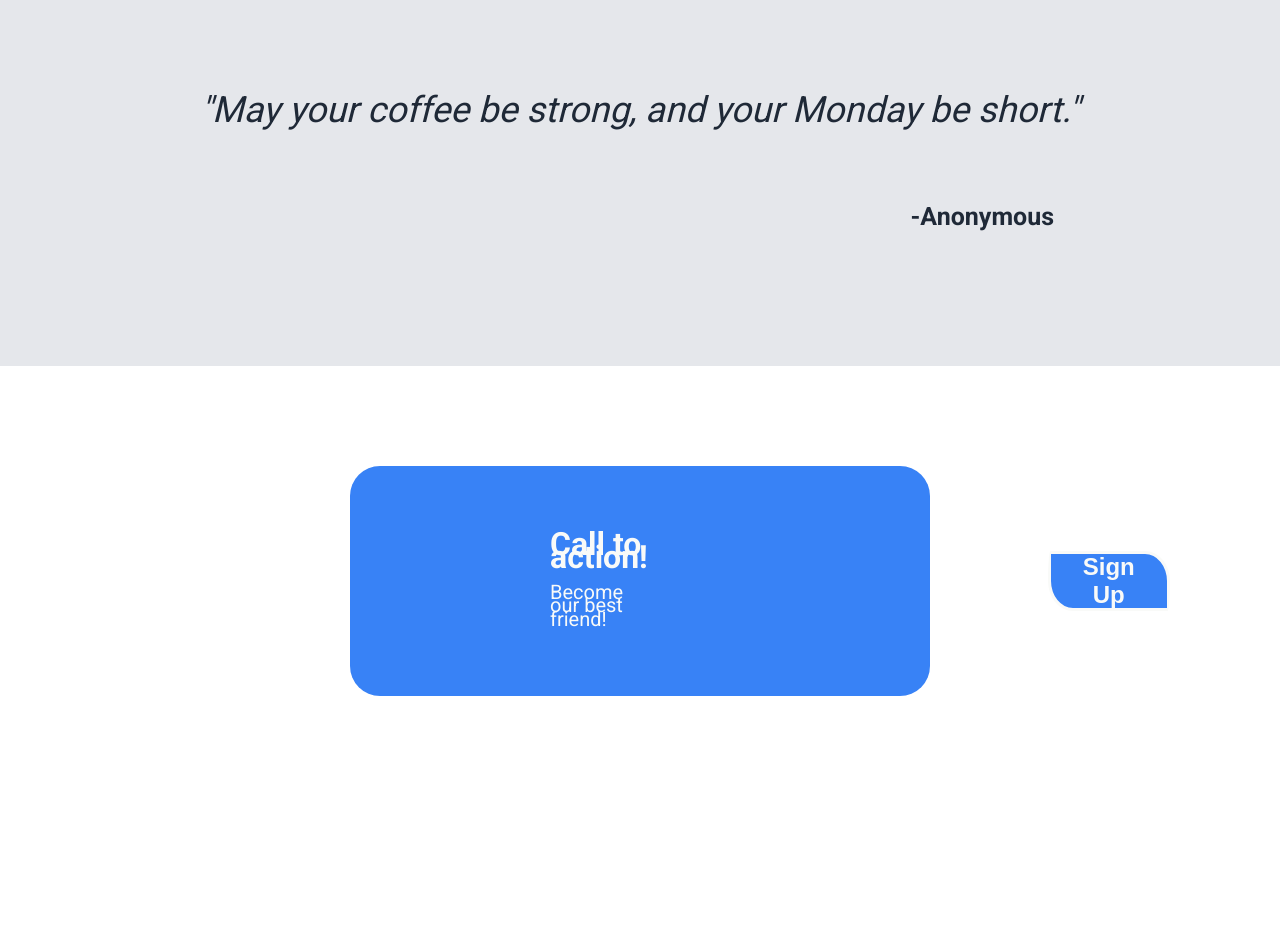
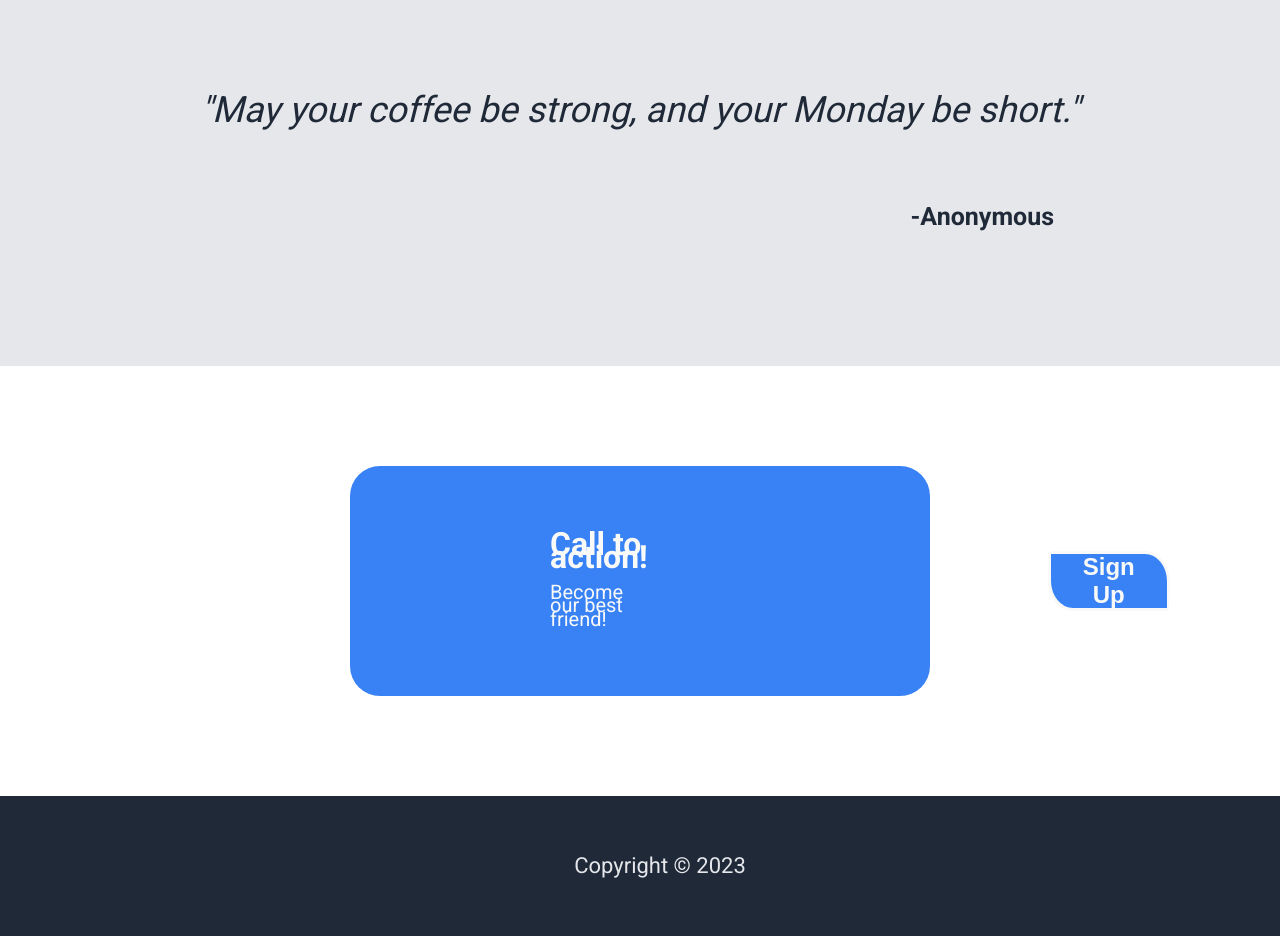
Before and after one commit to joshua95-web/fictional-serpent, a plain HTML site: page index.html in a window 1280 px wide. Shown: the part 1186-2122 px from the top of the page. Before the commit the page ends 1982 px from the top, so only its background shows below. Drawn offline with Linux system fonts and the light colour scheme.

Commit message:
added footer div with copyright information, styled in CSS.

```diff
--- a/index.html
+++ b/index.html
@@ -64,5 +64,8 @@
     </div>
     <button class="signupbutton2"><h2><strong>Sign Up</strong></h2></button>
 </div>
+<div class="footer">
+    <p>Copyright © 2023</p>
+    </div>
 </body>
 </html>
--- a/styles.css
+++ b/styles.css
@@ -213,3 +213,17 @@
     justify-content: center;
     align-items: center;
 }
+
+.footer {
+    font-size: 22px;
+    background-color: #1F2937;
+    color: #E5E7EB;
+    padding: 20px;
+    display: flex;
+    justify-content: center;
+    align-items: center;
+    left:0px;
+    bottom:0px;
+    height:100px;
+    width:100%;
+}
```
